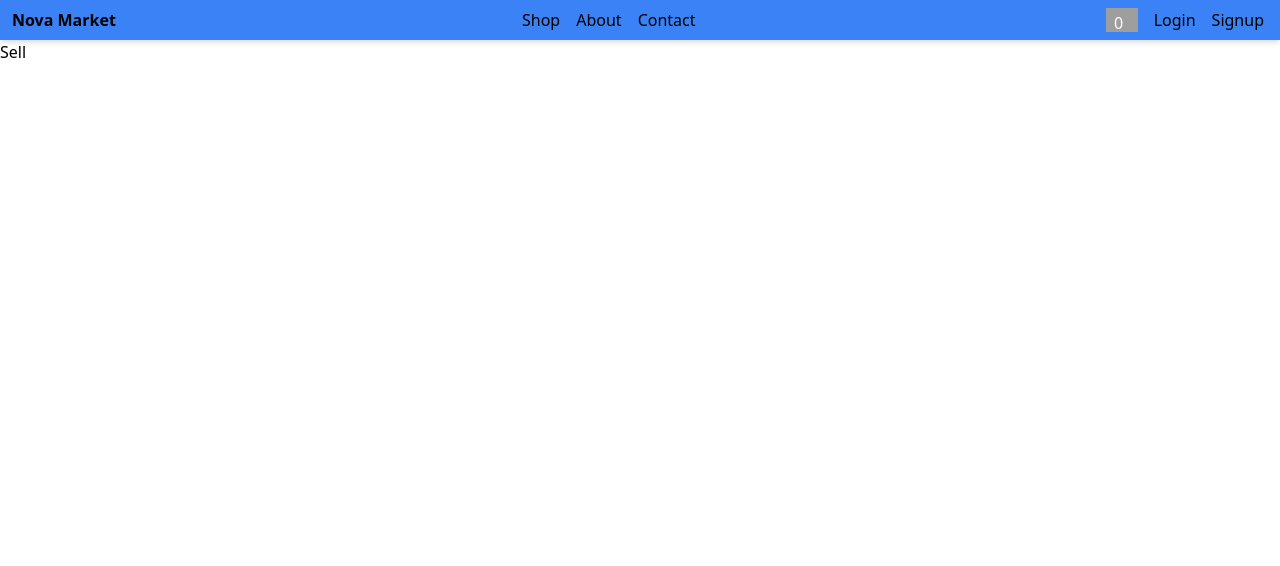
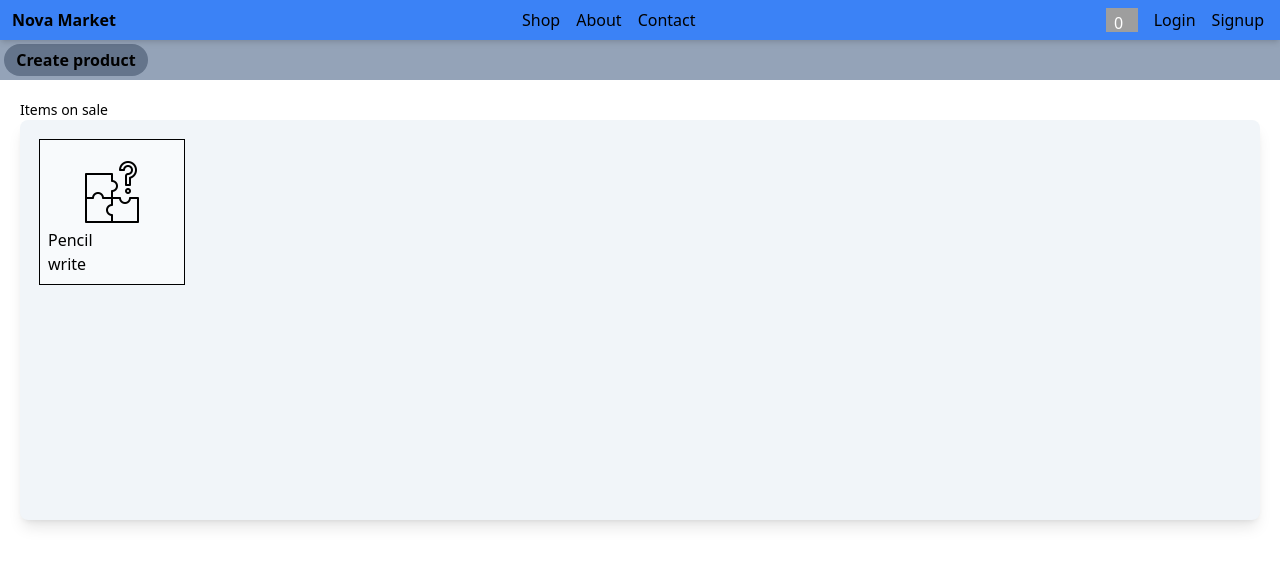
Before and after one commit to crimsonal/ecommerce, a React (Vite) app: page /sell in a window 1280 px wide. Shown: the top 566 px of the page. Built offline with nearby package versions, Linux system fonts and the light colour scheme; grey boxes are pictures that could not be loaded; what tailwindcss-font-inter would draw is missing.

Commit message:
/sell WIP

```diff
--- /dev/null
+++ b/src/components/SaleItem.jsx
@@ -0,0 +1,20 @@
+const SaleItem = ({name, desc, icon}) => {
+    return (
+        <div className="relative size-36 bg-slate-50 outline outline-solid outline-1 cursor-pointer">
+            <img
+            src={icon ? "" : "/assets/no-icon.png"}
+            className="p-10 w-full h-auto -mt-5">
+            </img>
+            <div className="absolute bottom-0 left-0 right-0 flex flex-col p-2">
+                <span className="font-medium">
+                    {name}
+                </span>
+                <span>
+                    {desc}
+                </span>
+            </div>
+        </div>
+    )
+}
+
+export default SaleItem
--- a/src/pages/Sell.jsx
+++ b/src/pages/Sell.jsx
@@ -1,8 +1,30 @@
+import SaleItem from "../components/SaleItem"
+
 const Sell = () => {
+
+
+    const products = [
+        {product_name: "Pencil", product_description: "write", product_image: null}
+    ]
     return (
-        <>
-        Sell
-        </>
+        <div className="flex flex-col w-full h-full overfow-hidden flex-1">
+            <nav className="bg-slate-400 h-10 p-1">
+                <button className="rounded-full w-36 font-bold h-full bg-slate-500">
+                    Create product
+                </button>
+            </nav>
+            <div className="flex justify-center items-center h-full">
+                <div className="p-5 w-full h-full">
+                    <label className="block text-sm font-medium text-bg-500">Items on sale</label>
+                    <div className="flex rounded-lg shadow-lg w-full h-[50vh] bg-slate-100 p-5">
+                        {products.map((product) => (
+                            <SaleItem icon={product.product_image} name={product.product_name} desc={product.product_description}/>
+                        ))}
+                    </div>
+                </div>
+
+            </div>
+        </div>
     )
 
 }
--- /dev/null
+++ b/src/utils/ui.js
@@ -0,0 +1,7 @@
+import { useEffect } from "react";
+
+export function useClickOutside(ref, callback) {
+    useEffect(() => {
+
+    })
+}
```
Also changed, not shown: public/assets/no-icon.png (added), 1 other file (tests, documents, lock files or other folders).
